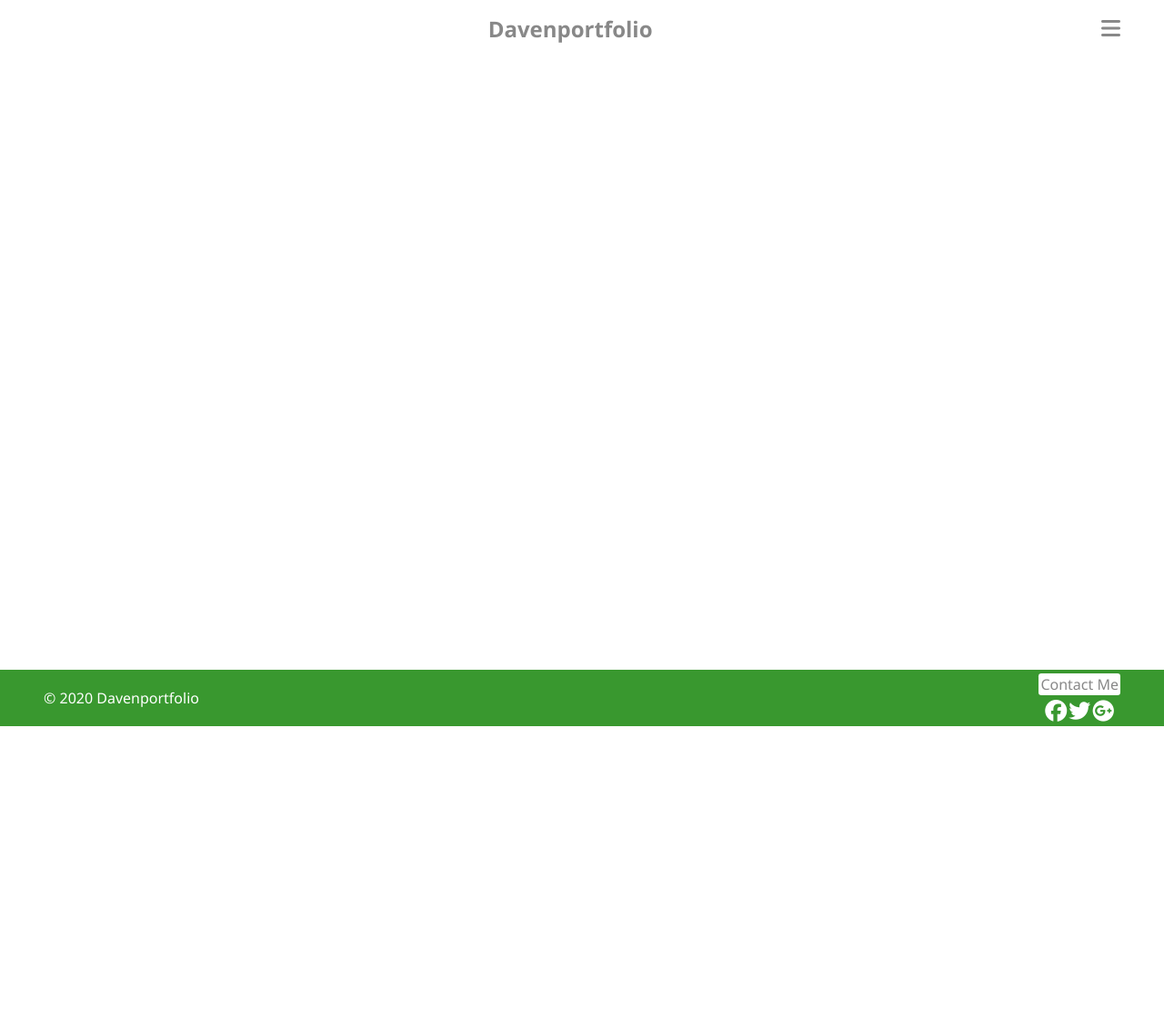
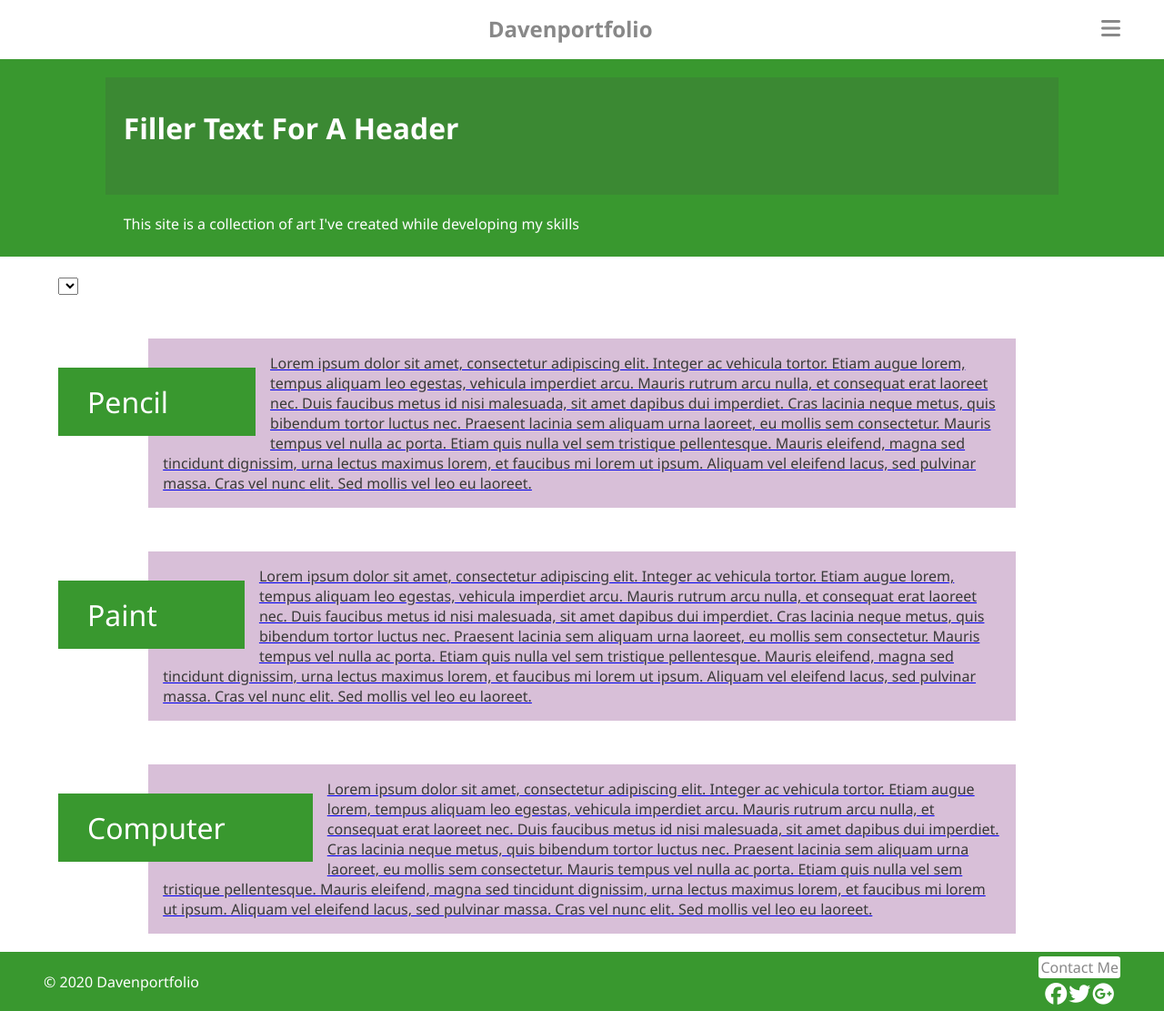
Before and after one commit to Zane-Larking/Davenportfolio, a plain HTML site: page gallery.html in a window 1280 px wide. Shown: the part 2-1113 px from the top of the page at 91% size. Before the commit the page ends 800 px from the top, so only its background shows below. Drawn offline with Linux system fonts and the light colour scheme.

Commit message:
End user refinements
After gathering feedback from endusers I've added interactivity to elements that they had expected to have functionality but didn't.

```diff
--- a/footer.html
+++ b/footer.html
@@ -5,9 +5,15 @@
     <section class="contact">
         <a href="" class="btn">Contact Me</a>
         <div class="social flex-container">
-            <i class="fab fa-facebook"></i>
-            <i class="fab fa-twitter"></i>
-            <i class="fab fa-google-plus"></i>
+            <a href="https://www.facebook.com/">
+                <i class="fab fa-facebook"></i>
+            </a>
+            <a href="https://twitter.com/?lang=en">
+                <i class="fab fa-twitter"></i>
+            </a>
+            <a href="https://aboutme.google.com/u/0/">
+                <i class="fab fa-google-plus"></i>
+            </a>
         </div>
     </section>
 </div>
--- a/gallery.html
+++ b/gallery.html
@@ -24,7 +24,48 @@
     </noscript>
     <header include-html="header.html"></header>
     <article>
-
+        <section class="banner container full primary">
+            <div class="container">
+                <h1>Filler Text For A Header</h1>
+            </div>
+            <div class="container">
+                <p>This site is a collection of art I've created while developing my skills</p>
+            </div>
+        </section>
+        <section class="gallery">
+            <div class="controls">
+                <select name="" id="">
+                    <option value="January"></option>
+                    <option value="Febuary"></option>
+                    <option value="March"></option>
+                    <option value="April"></option>
+                </select>
+            </div>
+            <a href="gallery-pencil.html">
+                <div class="showcase-wrapper">
+                    <div class="showcase-header">Pencil</div>
+                    <div class="showcase-body">
+                        Lorem ipsum dolor sit amet, consectetur adipiscing elit. Integer ac vehicula tortor. Etiam augue lorem, tempus aliquam leo egestas, vehicula imperdiet arcu. Mauris rutrum arcu nulla, et consequat erat laoreet nec. Duis faucibus metus id nisi malesuada, sit amet dapibus dui imperdiet. Cras lacinia neque metus, quis bibendum tortor luctus nec. Praesent lacinia sem aliquam urna laoreet, eu mollis sem consectetur. Mauris tempus vel nulla ac porta. Etiam quis nulla vel sem tristique pellentesque. Mauris eleifend, magna sed tincidunt dignissim, urna lectus maximus lorem, et faucibus mi lorem ut ipsum. Aliquam vel eleifend lacus, sed pulvinar massa. Cras vel nunc elit. Sed mollis vel leo eu laoreet.
+                    </div>
+                </div>
+            </a>
+            <a href="gallery-paint.html">
+                <div class="showcase-wrapper">
+                    <div class="showcase-header">Paint</div>
+                    <div class="showcase-body">
+                        Lorem ipsum dolor sit amet, consectetur adipiscing elit. Integer ac vehicula tortor. Etiam augue lorem, tempus aliquam leo egestas, vehicula imperdiet arcu. Mauris rutrum arcu nulla, et consequat erat laoreet nec. Duis faucibus metus id nisi malesuada, sit amet dapibus dui imperdiet. Cras lacinia neque metus, quis bibendum tortor luctus nec. Praesent lacinia sem aliquam urna laoreet, eu mollis sem consectetur. Mauris tempus vel nulla ac porta. Etiam quis nulla vel sem tristique pellentesque. Mauris eleifend, magna sed tincidunt dignissim, urna lectus maximus lorem, et faucibus mi lorem ut ipsum. Aliquam vel eleifend lacus, sed pulvinar massa. Cras vel nunc elit. Sed mollis vel leo eu laoreet.
+                    </div>
+                </div>
+            </a>
+            <a href="gallery-computer.html">
+                <div class="showcase-wrapper">
+                    <div class="showcase-header">Computer</div>
+                    <div class="showcase-body">
+                        Lorem ipsum dolor sit amet, consectetur adipiscing elit. Integer ac vehicula tortor. Etiam augue lorem, tempus aliquam leo egestas, vehicula imperdiet arcu. Mauris rutrum arcu nulla, et consequat erat laoreet nec. Duis faucibus metus id nisi malesuada, sit amet dapibus dui imperdiet. Cras lacinia neque metus, quis bibendum tortor luctus nec. Praesent lacinia sem aliquam urna laoreet, eu mollis sem consectetur. Mauris tempus vel nulla ac porta. Etiam quis nulla vel sem tristique pellentesque. Mauris eleifend, magna sed tincidunt dignissim, urna lectus maximus lorem, et faucibus mi lorem ut ipsum. Aliquam vel eleifend lacus, sed pulvinar massa. Cras vel nunc elit. Sed mollis vel leo eu laoreet.
+                    </div>
+                </div>
+            </a>
+        </section>
     </article>
     <footer include-html="footer.html" class="primary"></footer>
     <script>
--- a/header.html
+++ b/header.html
@@ -1,5 +1,5 @@
 <div class="container grid">
-    <h2>Davenportfolio</h2>
+        <a href="index.html"><h2>Davenportfolio</h2></a>
     <i id="main-nav-toggle" class="fas fa-bars nav-toggle"></i>
 </div>
 <noscript>
--- a/styles/main.css
+++ b/styles/main.css
@@ -56,7 +56,7 @@ header i.nav-toggle {
 
 nav {
     border-top: 0.1875rem #888888 solid;
-    background-color: #e5e5e5;
+    background-color: #f7f4f4;
 
     text-align: center;
 }
@@ -70,7 +70,9 @@ nav {
 [state="closed"] {
     display: none;
 }
-
+.nav-toggle {
+    cursor: pointer;
+}
 
 article {
     height: auto;
@@ -141,10 +143,18 @@ footer {
     background-color: white;
 }
 
-a {
+
+
+footer a, header a, nav a {
     text-decoration: none;
+}
+footer a, header a, nav a {
     color: #888888;
 }
+.social a {
+    color: white;
+}
+
 
 .info {
     display: grid;
```
